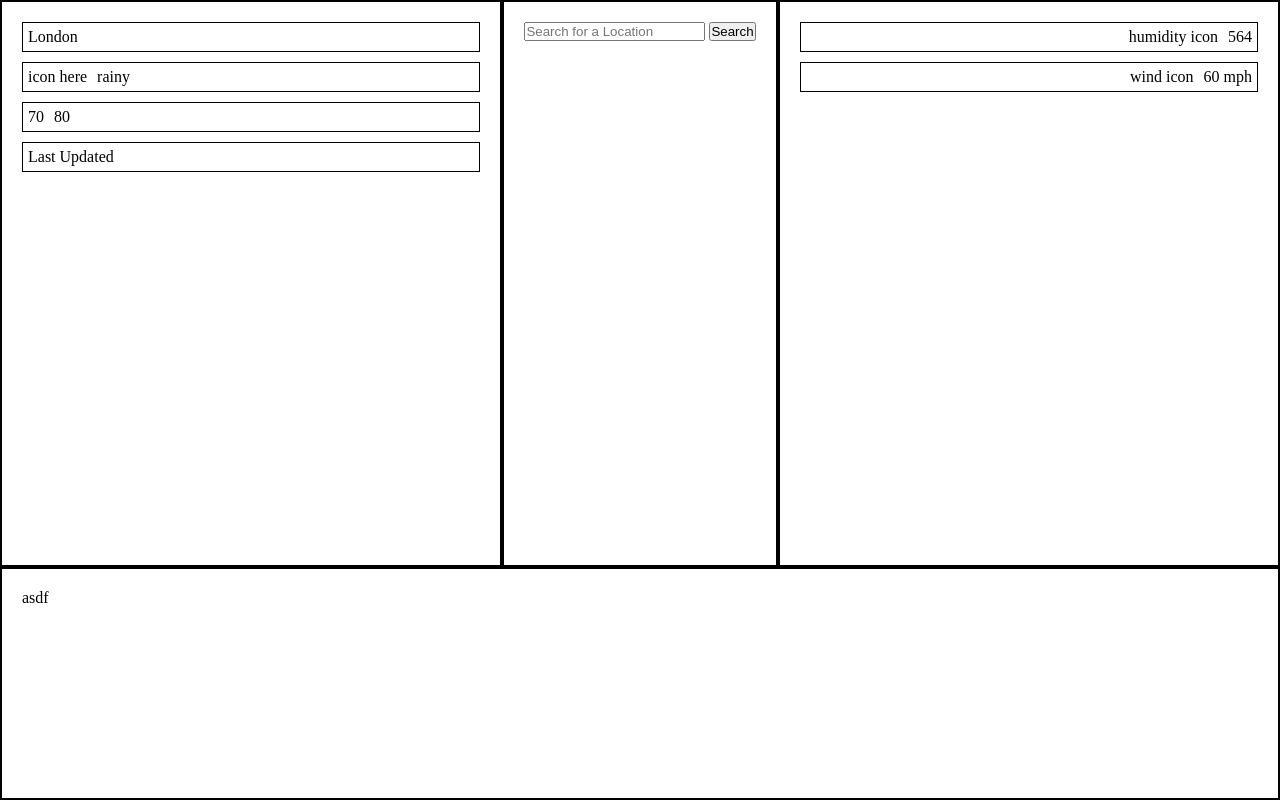
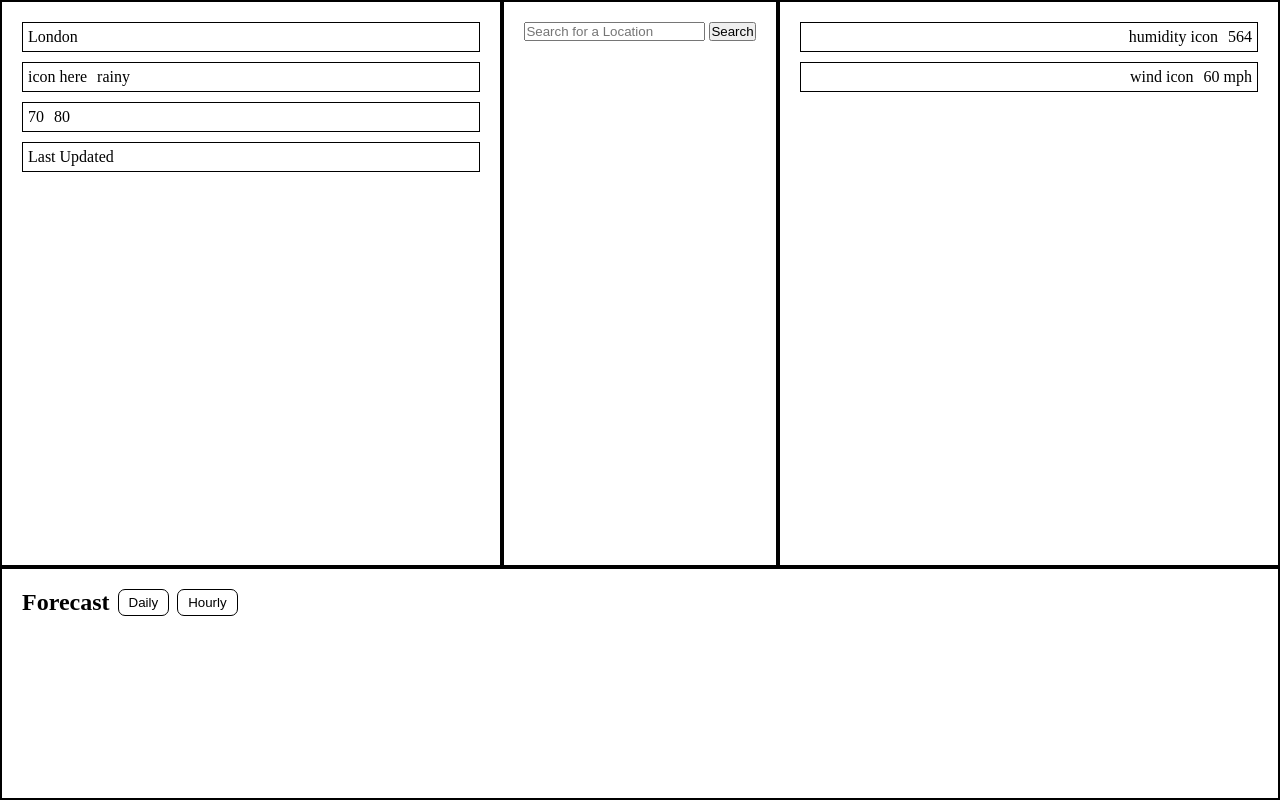
Before and after one commit to christopherctai/weather-app, a plain HTML site: page index.html in a window 1280 px wide. Drawn offline with Linux system fonts and the light colour scheme.

Commit message:
Add forecast section and buttons

```diff
--- a/index.html
+++ b/index.html
@@ -40,7 +40,11 @@
         </div>
     </div>
     <div id="forecast-container" class="container">
-        asdf
+        <div class="title-info">
+            <div class="title">Forecast</div>
+            <button class="daily btn light-outline">Daily</button>
+            <button class="hourly btn light-outline">Hourly</button>
+        </div>
     </div>
 </body>
 </html>
--- a/styles.css
+++ b/styles.css
@@ -52,3 +52,27 @@ body {
 .data-row.right {
     justify-content: right;
 }
+
+.title-info {
+    display: flex;
+    gap: 8px;
+    align-items: center;
+}
+
+.title {
+    font-size: 24px;
+    font-weight: 700;
+}
+
+.btn {
+    padding: 5px 10px;
+    background-color: white;
+    border-radius: 7px;
+    border: 1px solid black;
+}
+
+.btn:hover {
+    transition: 150ms;
+    background-color: black;
+    color: white;
+}
```
